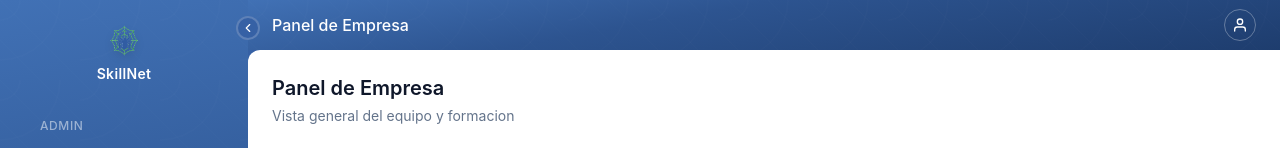
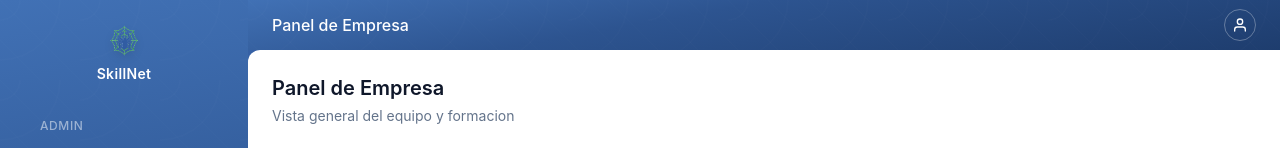
Before and after one commit to ANFAIA/SkillNet, a React (Vite) app in the folder apps/skillnet-web/: page /admin in a window 1280 px wide. Shown: the top 148 px of the page. Built offline with nearby package versions, Linux system fonts and the light colour scheme.

Commit message:
fix(web): replace circular toggle with Notion-style ‹‹/›› on hover
No visible button by default. ‹‹ appears on sidebar hover to collapse,
›› appears when collapsed to expand. Removes the generic floating
circle with chevron pattern.

```diff
--- a/apps/skillnet-web/src/components/layout/AdminSidebar.tsx
+++ b/apps/skillnet-web/src/components/layout/AdminSidebar.tsx
@@ -96,14 +96,14 @@ function AdminSidebarContent({ collapsed }: { collapsed: boolean }) {
 
   return (
     <>
-      {/* Toggle button */}
+      {/* Toggle — appears on hover, Notion-style */}
       <button
         type="button"
         onClick={toggleCollapsed}
-        className="absolute top-4 right-[-12px] z-30 w-6 h-6 rounded-full bg-primary border-2 border-white/20 flex items-center justify-center text-white hover:bg-primary-hover transition-colors hidden md:flex"
+        className="absolute top-5 right-3 z-30 text-white/0 hover:text-white/60 transition-all duration-200 text-xs font-medium hidden md:block group-hover/sidebar:text-white/40"
         aria-label={collapsed ? 'Expandir sidebar' : 'Colapsar sidebar'}
       >
-        <ChevronIcon collapsed={collapsed} />
+        {collapsed ? '››' : '‹‹'}
       </button>
 
       {/* Logo */}
@@ -191,7 +191,7 @@ export function AdminSidebar() {
     <>
       {/* Desktop / Tablet sidebar */}
       <aside
-        className={`fixed left-0 top-0 bottom-0 frame-surface flex-col z-20 transition-[width] duration-300 ease-in-out hidden md:flex ${
+        className={`group/sidebar fixed left-0 top-0 bottom-0 frame-surface flex-col z-20 transition-[width] duration-300 ease-in-out hidden md:flex ${
           collapsed ? 'w-16' : 'w-[248px]'
         }`}
       >
--- a/apps/skillnet-web/src/components/layout/Sidebar.tsx
+++ b/apps/skillnet-web/src/components/layout/Sidebar.tsx
@@ -80,14 +80,14 @@ function SidebarContent({ collapsed }: { collapsed: boolean }) {
 
   return (
     <>
-      {/* Toggle button */}
+      {/* Toggle — appears on hover, Notion-style */}
       <button
         type="button"
         onClick={toggleCollapsed}
-        className="absolute top-4 right-[-12px] z-30 w-6 h-6 rounded-full bg-primary border-2 border-white/20 flex items-center justify-center text-white hover:bg-primary-hover transition-colors hidden md:flex"
+        className="absolute top-5 right-3 z-30 text-white/0 hover:text-white/60 transition-all duration-200 text-xs font-medium hidden md:block group-hover/sidebar:text-white/40"
         aria-label={collapsed ? 'Expandir sidebar' : 'Colapsar sidebar'}
       >
-        <ChevronIcon collapsed={collapsed} />
+        {collapsed ? '›› ' : '‹‹'}
       </button>
 
       {/* Logo */}
@@ -163,7 +163,7 @@ export function Sidebar() {
     <>
       {/* Desktop / Tablet sidebar */}
       <aside
-        className={`fixed left-0 top-0 bottom-0 frame-surface flex-col z-20 transition-[width] duration-300 ease-in-out hidden md:flex ${
+        className={`group/sidebar fixed left-0 top-0 bottom-0 frame-surface flex-col z-20 transition-[width] duration-300 ease-in-out hidden md:flex ${
           collapsed ? 'w-16' : 'w-[248px]'
         }`}
       >
```
